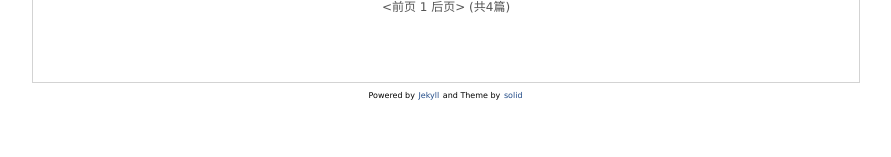
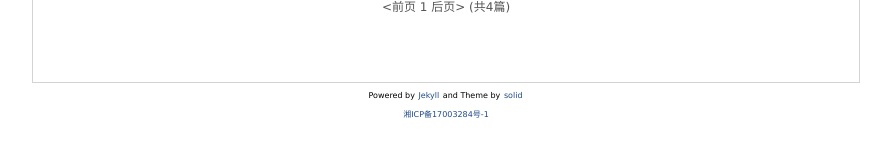
Before and after one commit to Sora233/Sora233.github.io, a Jekyll site: the page built from index.html, in a window 1280 px wide. Shown: the part 380-537 px from the top of the page, without its empty margins (194-1085 px from the left). Built offline with Jekyll 4.4.1, drawn with Linux system fonts in a browser that asks for light colours; the list of posts is cut into pages by our own code.

Commit message:
fix CVE-2020-7595

```diff
--- a/Gemfile
+++ b/Gemfile
@@ -28,3 +28,5 @@ gem "tzinfo-data", platforms: [:mingw, :mswin, :x64_mingw, :jruby]
 # Performance-booster for watching directories on Windows
 gem "wdm", "~> 0.1.0" if Gem.win_platform?
 gem "dotenv"
+gem "rouge"
+gem "nokogiri", ">= 1.10.8"
--- a/_includes/footer.html
+++ b/_includes/footer.html
@@ -1,2 +1,4 @@
-<center><p style="font-size:0.5em;">Powered by <a href="http://jekyllrb.com">Jekyll</a> and Theme by <a
-        href="http://github.com/mzlogin/jekyll-theme-solid">solid</a></p></center>
+<center>
+    <p style="font-size:0.5em;">Powered by <a href="http://jekyllrb.com">Jekyll</a> and Theme by <a href="http://github.com/mzlogin/jekyll-theme-solid">solid</a></p>
+    <p style="font-size:0.5em;"><a href="http://www.beian.miit.gov.cn">湘ICP备17003284号-1</a></p>
+</center>
```
Also changed, not shown: Gemfile.lock.
